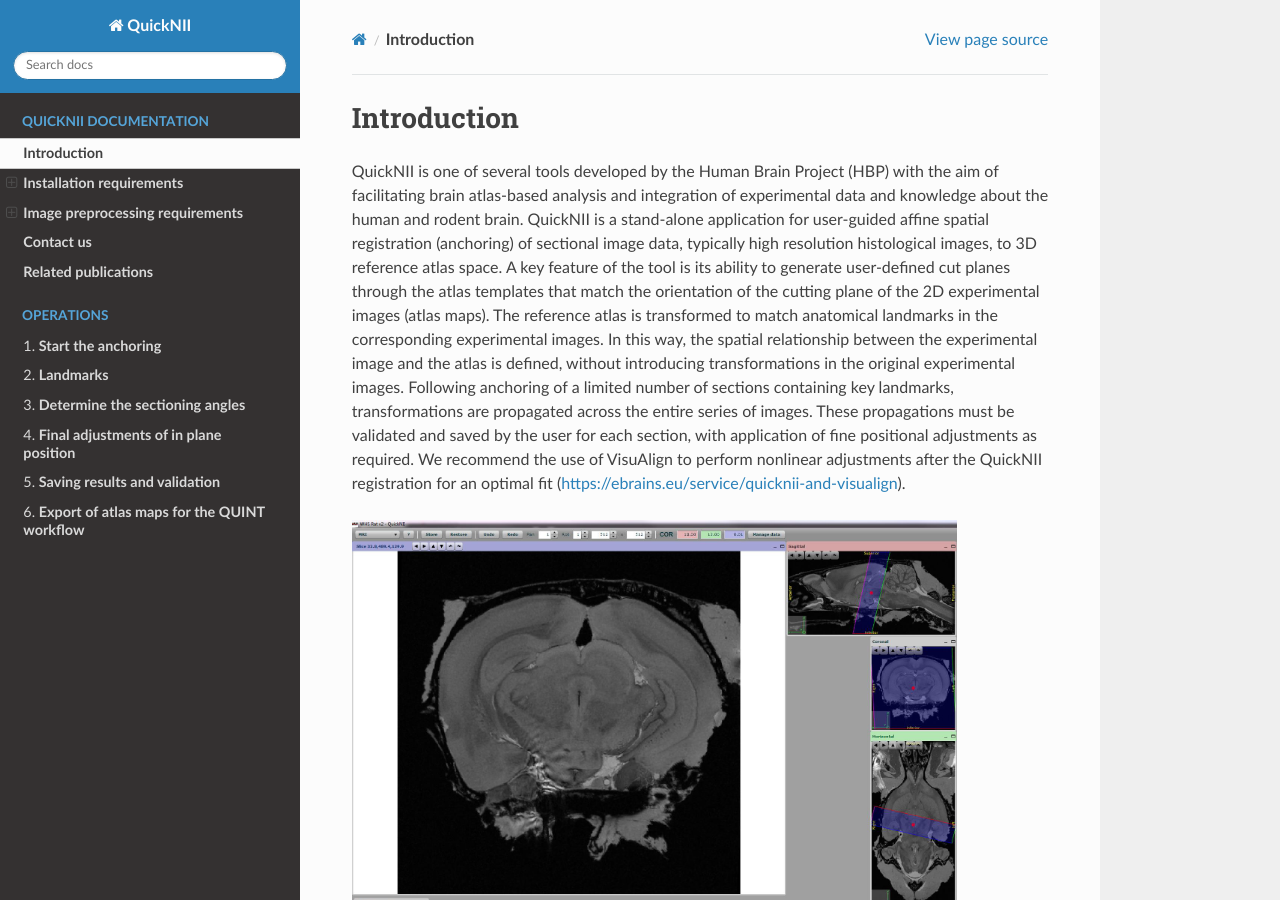
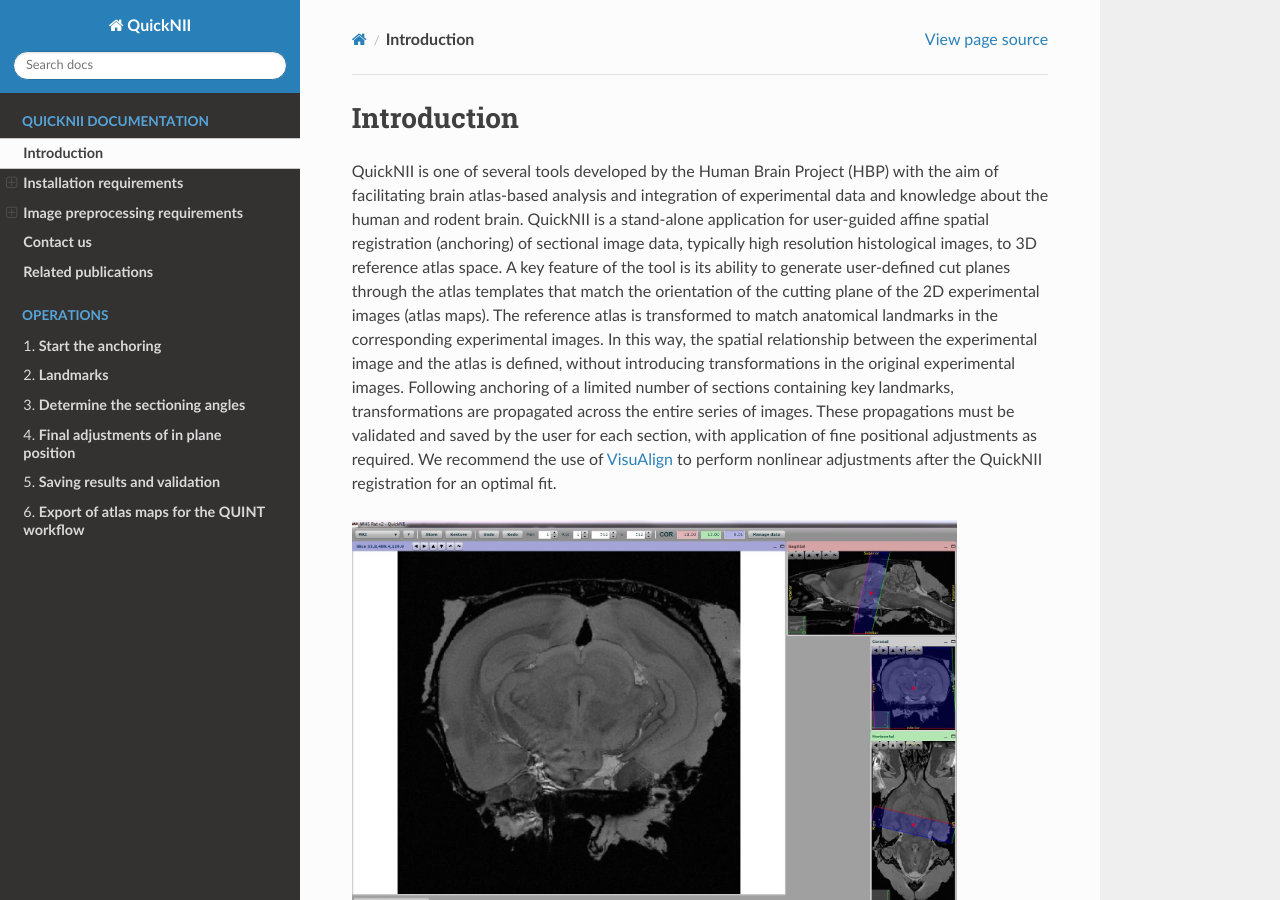
Before and after one commit to Tevemadar/QuickNII, a Sphinx documentation site: the page built from Docs/Introduction.rst, in a window 1280 px wide and 900 px high. Built offline with Sphinx 7.4.7 and the Read the Docs theme 2.0.0, drawn with Linux system fonts in a browser that asks for light colours.

Commit message:
Update Introduction.rst

```diff
--- a/Docs/Introduction.rst
+++ b/Docs/Introduction.rst
@@ -17,8 +17,8 @@
 transformations are propagated across the entire series of images. These
 propagations must be validated and saved by the user for each section,
 with application of fine positional adjustments as required. We
-recommend the use of VisuAlign to perform nonlinear adjustments after
-the QuickNII registration for an optimal fit (https://ebrains.eu/service/quicknii-and-visualign).
+recommend the use of `VisuAlign <https://ebrains.eu/service/quicknii-and-visualign>`_ to perform nonlinear adjustments after
+the QuickNII registration for an optimal fit.
 
 .. image:: 6bef45ee36424df69f030c687f030605/media/image1.png
    :width: 6.3in
```
